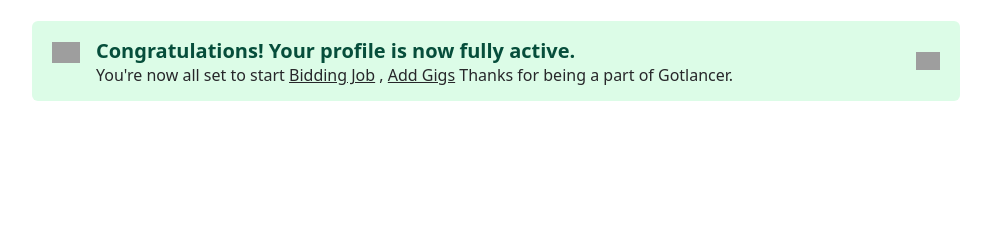
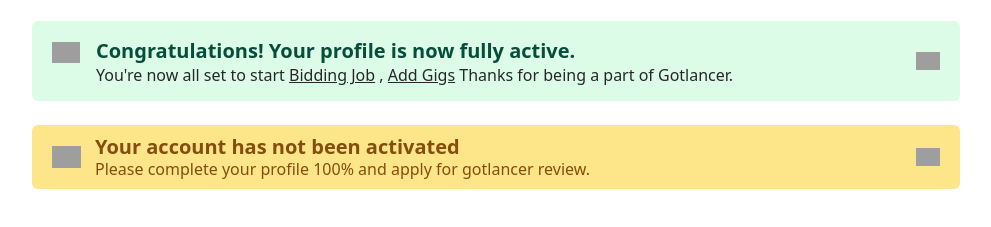
Before and after one commit to sohanemon/gotlancer-alpine.js, a plain HTML site: page seller-dashboard.html in a window 1280 px wide. Shown: the part 239-466 px from the top of the page, without its empty margins (144-1135 px from the left). Drawn offline with nearby package versions, Linux system fonts and the light colour scheme; grey boxes are pictures that could not be loaded.

Commit message:
complete all alerts

```diff
--- a/seller-dashboard.html
+++ b/seller-dashboard.html
@@ -142,6 +142,35 @@
           class="aspect-square object-contain object-center w-6 overflow-hidden self-center shrink-0 max-w-full my-auto"
         />
       </header>
+      <br />
+      <!-- alert 4 -->
+      <header
+        class="bg-amber-200 flex items-stretch justify-between gap-5 px-5 py-2.5 rounded-md max-md:flex-wrap"
+      >
+        <div
+          class="flex items-center justify-between gap-3.5 max-md:max-w-full max-md:flex-wrap"
+        >
+          <img
+            loading="lazy"
+            src="https://cdn.builder.io/api/v1/image/assets/TEMP/d12db4c52cb98a8c8d86df4c3ba3bcead52190bc0b23d3e3ff32efeb5afcf4e8?apiKey=13cc781f22ed46d5a94fbf5d79ccfd19&"
+            class="aspect-[1.16] object-contain object-center w-[29px] fill-yellow-800 overflow-hidden shrink-0 max-w-full my-auto"
+          />
+          <div
+            class="text-yellow-800 text-base leading-5 self-stretch grow shrink basis-auto max-md:max-w-full"
+          >
+            <span class="font-semibold text-xl leading-6 text-yellow-800">
+              Your account has not been activated
+            </span>
+            <br />
+            Please complete your profile 100% and apply for gotlancer review.
+          </div>
+        </div>
+        <img
+          loading="lazy"
+          src="https://cdn.builder.io/api/v1/image/assets/TEMP/c74d375f34c5df938ea6e82eac34c9b86b6f0c63c49bcf2086f9aad011e0efcf?apiKey=13cc781f22ed46d5a94fbf5d79ccfd19&"
+          class="aspect-square object-contain object-center w-6 overflow-hidden self-center shrink-0 max-w-full my-auto"
+        />
+      </header>
     </section>
   </body>
 </html>
```
